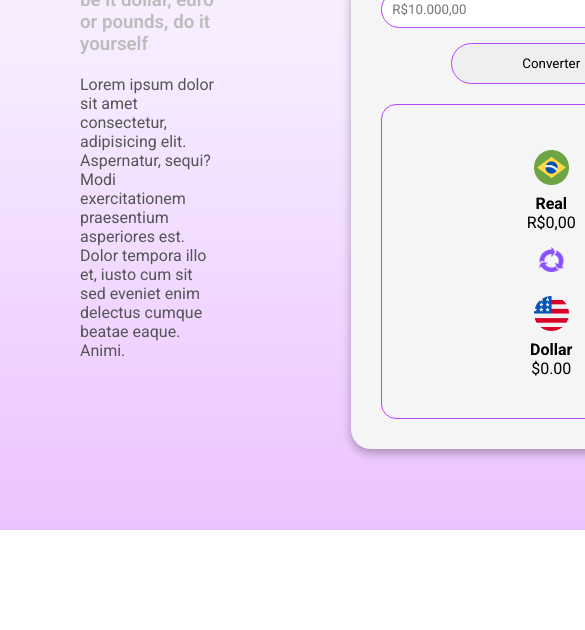
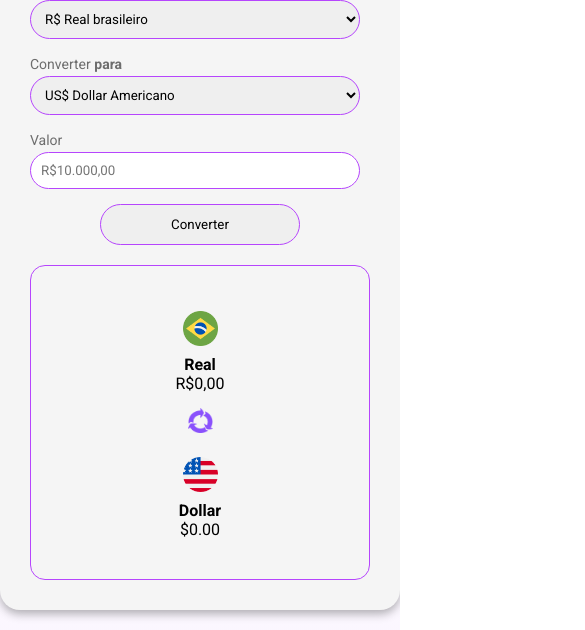
Before and after one commit to VictorBonifac10/conversor-monetario, a plain HTML site: page index.html in a window 390 px wide. Shown: the part 391-1021 px from the top of the page, 585 px wide, since content can reach past the window. Before the commit the page ends 921 px from the top, so only its background shows below. Drawn offline with Linux system fonts and the light colour scheme.

Commit message:
Aplicação da responsividade da pagina

```diff
--- /dev/null
+++ b/css/responsive.css
@@ -0,0 +1,33 @@
+@media screen and (max-width: 1130px) {
+
+    main {
+        display: block;
+    }
+
+    .text {
+        display: block;
+        margin: 0px auto;
+        margin-bottom: 20px;
+    }
+
+    #title, #subtitle{
+        text-align: center;
+    }
+
+    #paragraph {
+        display: none;
+    }
+
+    .forms {
+        display: block;
+        margin: 0px auto;
+        margin-bottom: 20px;
+    }
+}
+
+@media screen and (max-width: 640px) {
+
+    .link-header {
+        display: none;
+    }
+}
--- a/css/style.css
+++ b/css/style.css
@@ -9,6 +9,9 @@ box-sizing: border-box;
 
 body{
     background: linear-gradient(to top, #ecc3ff, #f6ebff, #ffffff);
+    background-repeat: no-repeat;
+    background-attachment: fixed;/*mantém o gradiente fixo na tela mesmo com scroll.*/
+    background-size: cover; /*garante que ele ocupe toda a área disponível sem se repetir.*/
 }
 
 header{
--- a/index.html
+++ b/index.html
@@ -5,6 +5,7 @@
     <meta charset="UTF-8">
     <meta name="viewport" content="width=device-width, initial-scale=1.0">
     <link rel="stylesheet" href="./css/style.css">
+    <link rel="stylesheet" href="./css/responsive.css">
     <title>Conversor Monetário</title>
 </head>
 
```
